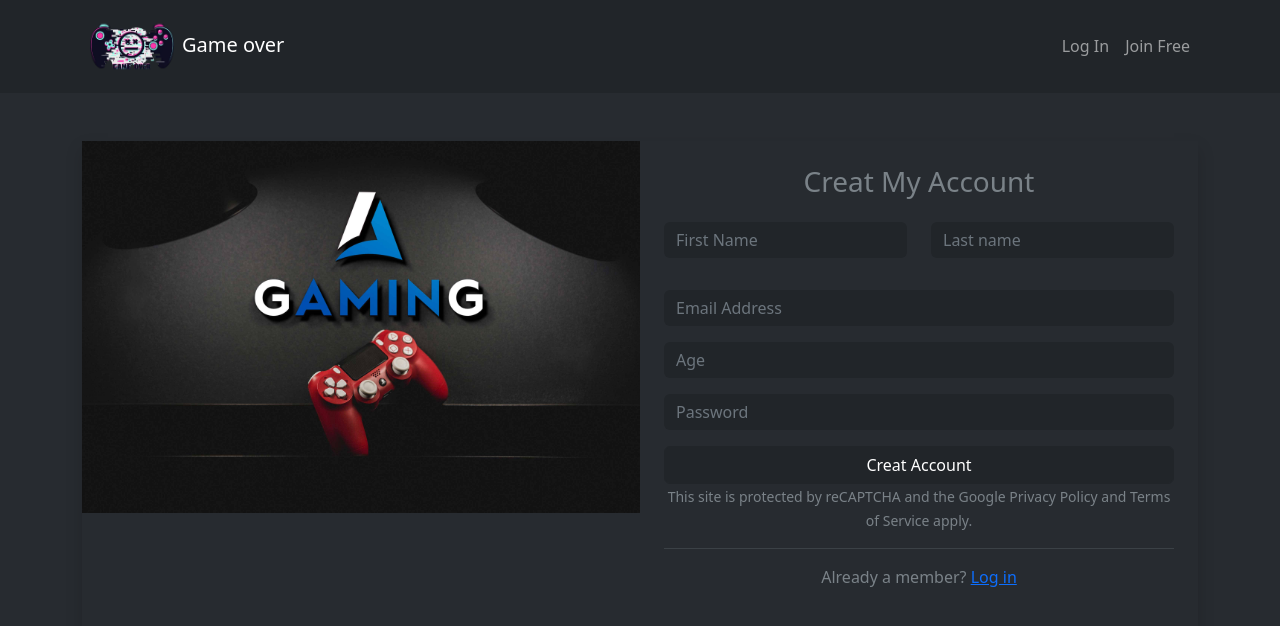
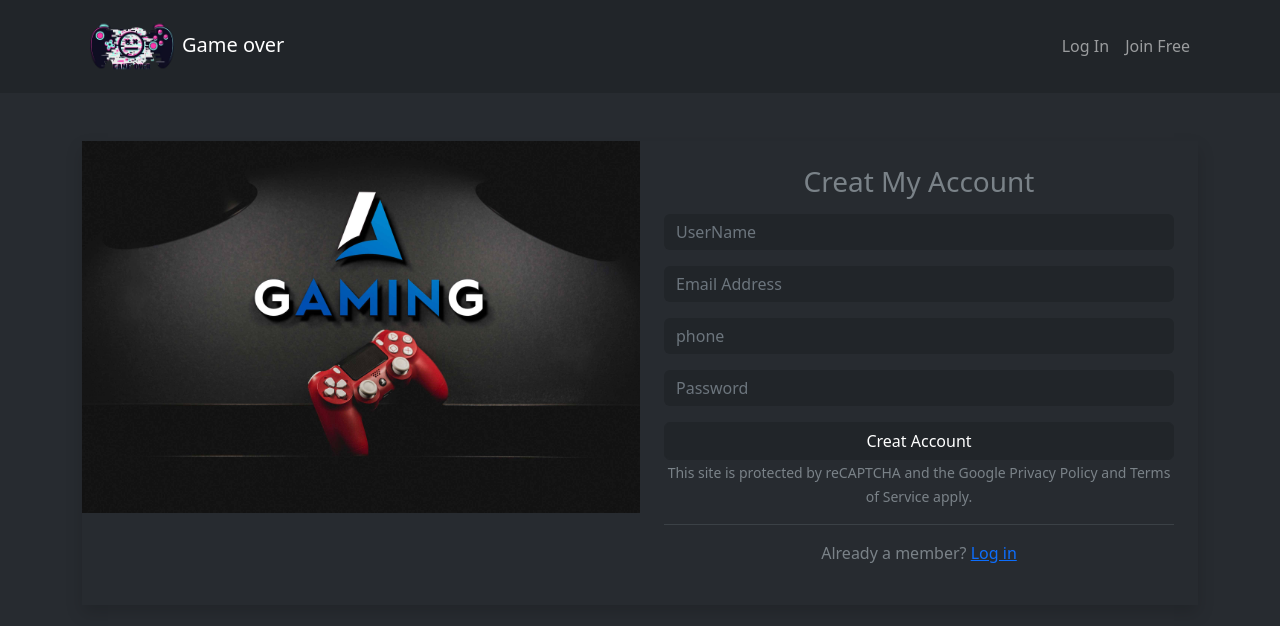
Before and after one commit to Khattab222/gameOver, a React (Create React App) app: page / in a window 1280 px wide. Shown: the top 626 px of the page. Built offline with nearby package versions, Linux system fonts and the light colour scheme; a web font is replaced by a local one.

Commit message:
change auth api

```diff
--- a/src/components/Login/Login.jsx
+++ b/src/components/Login/Login.jsx
@@ -29,12 +29,12 @@ export default function Login({getusertoken}) {
   // api function to send user data
   async function senddatatoapi() {
     let { data } = await axios.post(
-      " https://route-movies-api.vercel.app/signin",
+      "https://online-ecommerce.vercel.app/auth/login",
       userdata
     );
     console.log(data);
 
-    if (data.message === "success") {
+    if (data.message === "login success") {
       localStorage.setItem('usertoken',data.token);
       getusertoken()
       setApierroe("");
--- a/src/components/Signup/Signup.jsx
+++ b/src/components/Signup/Signup.jsx
@@ -8,11 +8,11 @@ import Joi from 'joi';
 
 export default function Signup() {
 let initialuser = {
-  first_name:" ",
-last_name:" ",
+  userName:" ",
+
 email:" ",
 password:" ",
-age:23
+phone:''
 
 }
 let navigat = useNavigate()
@@ -36,8 +36,8 @@ function getuserinpute(e) {
 
 // api function to send user data
 async function senddatatoapi() {
-  let {data} = await axios.post('https://route-movies-api.vercel.app/signup',userdata);
-  console.log(data);
+  let {data} = await axios.post('https://online-ecommerce.vercel.app/auth/signup',userdata);
+console.log(data)
 
   if (data.message ==='success') {
     setApierroe('');
@@ -56,24 +56,16 @@ async function senddatatoapi() {
 // validation
 function validation () {
   const schema = Joi.object({
-    first_name: Joi.string()
+    userName: Joi.string()
         .alphanum()
         .min(3)
         .max(30)
         .required(),
-    last_name: Joi.string()
-        .alphanum()
-        .min(3)
-        .max(80)
-        .required(),
     password: Joi.string()
         .pattern(new RegExp('^[a-zA-Z0-9]{4,10}$')),
-        email: Joi.string()
+    email: Joi.string()
         .email({ minDomainSegments: 2, tlds: { allow: ['com', 'net'] } }),
-        age:Joi.number()
-        .min(3)
-        .max(50)
-        .required(),
+    phone:Joi.number().required(),
 
 
   });
@@ -122,18 +114,16 @@ function submit(e) {
         </p>
       ))}
         <form onSubmit={submit}>
-       <div className="row   ">
-       <div className="col-6">
-       <input onChange={getuserinpute} type="text" placeholder='First Name' name='first_name' className='border-0  bg-dark text-white form-control my-3 ' />
-       </div>
 
-       <div className="col-6">
-       <input onChange={getuserinpute} type="text" placeholder='Last name' name='last_name' className='border-0  bg-dark text-white form-control my-3 ' />
-       </div>
 
-       </div>
+       <input onChange={getuserinpute} type="text" placeholder='UserName' name='userName' className='border-0  bg-dark text-white form-control my-3 ' />
+
+
+
+
+
        <input onChange={getuserinpute} type="email" placeholder='Email Address' name='email' className='border-0  bg-dark text-white form-control my-3 ' />
-       <input onChange={getuserinpute} type="number" placeholder='Age' name='age' className='border-0  bg-dark text-white form-control my-3 ' />
+       <input onChange={getuserinpute} type="number" placeholder='phone' name='phone' className='border-0  bg-dark text-white form-control my-3 ' />
        <input onChange={getuserinpute} type="password" placeholder='Password' name='password' className='border-0  bg-dark text-white form-control my-3 ' />
         <button  className='btn btn-dark form-control'> {loading? <i className='fas fa-spinner fa-spin'></i>:'Creat Account'} </button>
         </form>
```
Also changed, not shown: 1 other file (tests, documents, lock files or other folders).
